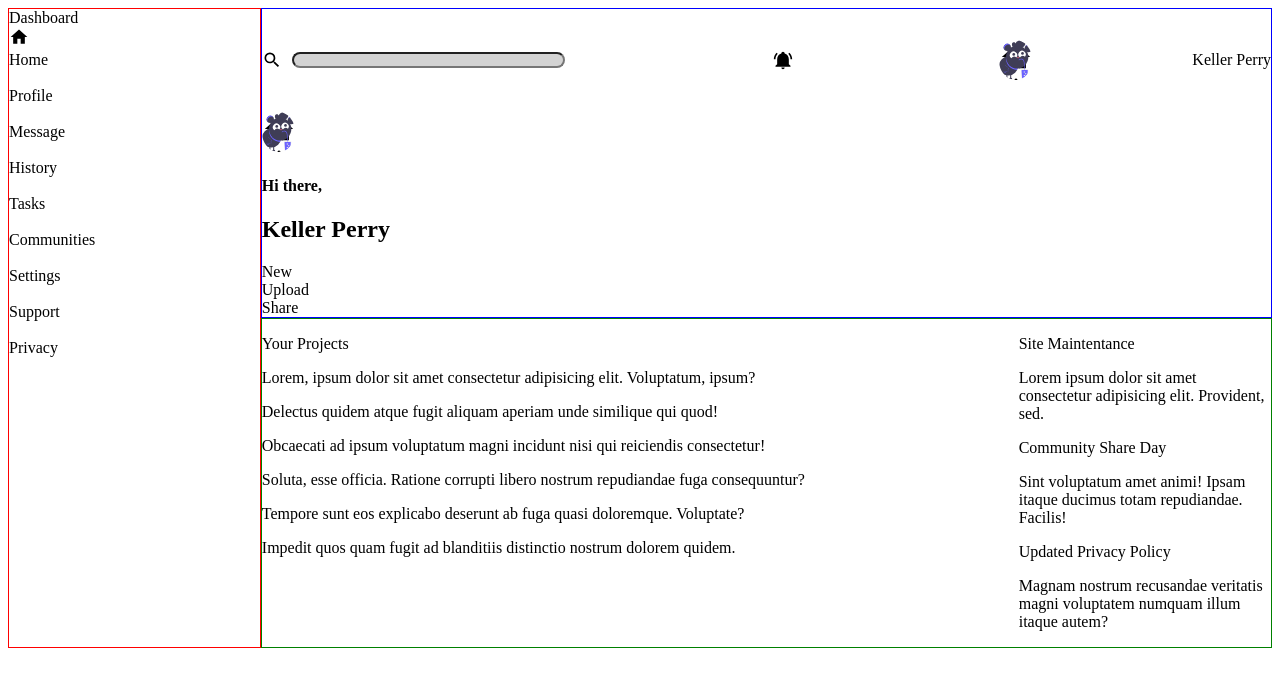
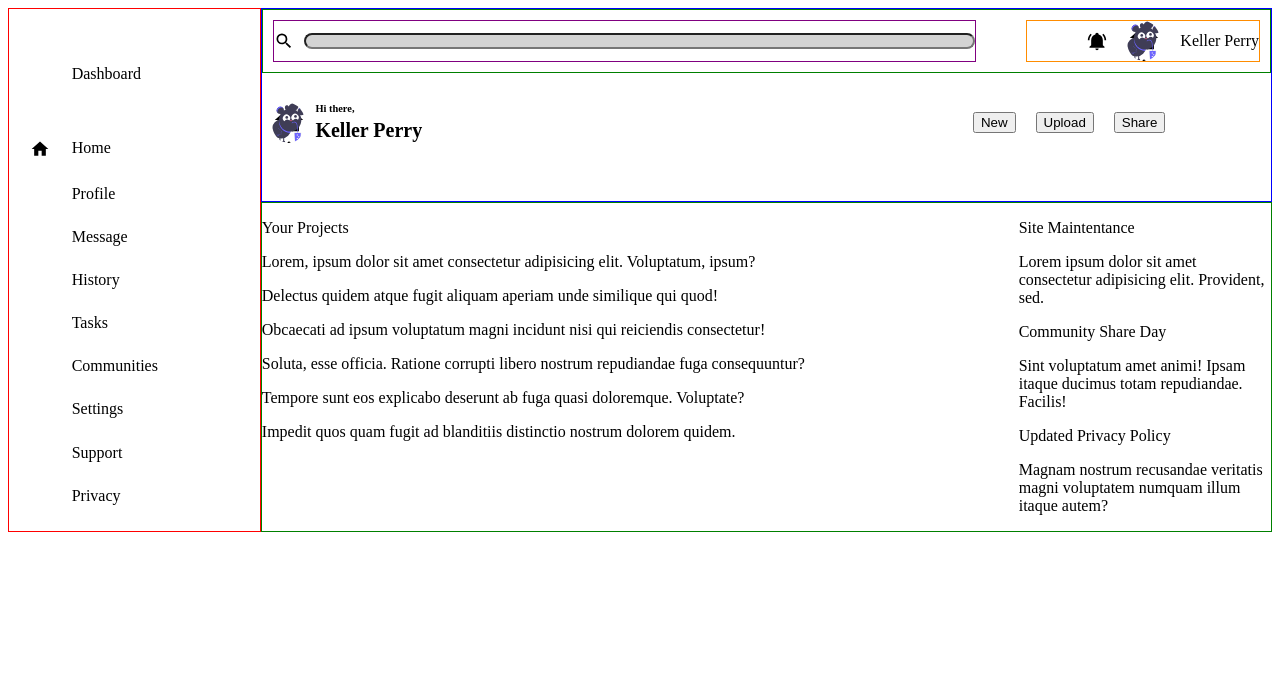
Before and after one commit to kellerperry/admin_dashboard, a plain HTML site: page index.html in a window 1280 px wide. Drawn offline with Linux system fonts and the light colour scheme.

Commit message:
Add header layout and sidebar layout

```diff
--- a/index.html
+++ b/index.html
@@ -9,42 +9,49 @@
 <body>
     <div class="container">
         <div class="sidebar">
-            <div class="logo-placeholder">Dashboard</div>
+                <div class="logo-placeholder">
+                    <img src="" alt="" class="icon">
+                    <div class="dashboard-button">Dashboard</div>
+                </div>
+            <div class="side-actions">
                 <div class="sidebar-actions">
                     <img class="icon" src="images/home.svg" alt="home icon">
-                <div>Home</div>
+                    <div class="action-selection">Home</div>
                 </div>
                 <div class="sidebar-actions">
                     <img class="icon" src="" alt="">
-                <div>Profile</div>
+                    <div class="action-selection">Profile</div>
                 </div>
                 <div class="sidebar-actions">
                     <img class="icon" src="" alt="">
-                <div>Message</div>
+                    <div class="action-selection">Message</div>
                 </div>
                 <div class="sidebar-actions">
                     <img class="icon" src="" alt="">
-                <div>History</div>
+                    <div class="action-selection">History</div>
                 </div>
                 <div class="sidebar-actions">
                     <img class="icon" src="" alt="">
-                <div>Tasks</div>
+                    <div class="action-selection">Tasks</div>
                 </div>
                 <div class="sidebar-actions">
                     <img class="icon" src="" alt="">
-                <div>Communities</div>
+                    <div class="action-selection">Communities</div>
                 </div>
-            <div class="sidebar-actions">
+            </div>
+            <div class="settings">
+                <div class="settings-actions">
                     <img class="icon" src="" alt="">
                     <div>Settings</div>
                 </div>
-            <div class="sidebar-actions">
+                <div class="settings-actions">
                     <img class="icon" src="" alt="">
                     <div>Support</div>
                 </div>
-            <div class="sidebar-actions">
+                <div class="settings-actions">
                     <img class="icon" src="" alt="">
                     <div>Privacy</div>
+                </div>
             </div>
         </div>
         <div class="header">
@@ -60,14 +67,18 @@
                 </div>
             </div>
             <div class="header-bottom">
+                <div class="user-welcome">
                     <img src="images/refreshing_beverage.svg" alt="user image" class="profile-image big">
                     <div class="welcome">
                         <h4>Hi there,</h4>
                         <h2>Keller Perry</h2>
                     </div>
-                <div class="content-button">New</div>
-                <div class="content-button">Upload</div>
-                <div class="content-button">Share</div>
+                </div>
+                <div class="content-button-section">
+                    <button class="content-button">New</button>
+                    <button class="content-button">Upload</button>
+                    <button class="content-button">Share</button>
+                </div>
             </div>
 
         </div>
--- a/style.css
+++ b/style.css
@@ -1,15 +1,36 @@
 .container {
     display: grid;
     grid-template-columns: 1fr 4fr;
+    grid-template-rows: auto 3fr;
 }
 
 .sidebar {
     border: 1px red solid;
     grid-row: 1 / 3;
+    display: grid;
+    grid-template-rows: 1fr 2fr 1fr;
+    gap: ;
+}
+
+.logo-placeholder,
+.sidebar-actions,
+.settings-actions {
+    display: grid;
+    grid-template-columns: 1fr 3fr;
+}
+
+.side-actions,
+.settings {
+    display: grid;
+}
+
+.logo-placeholder {
+    align-items: center;
 }
 
 .icon {
     max-height: 20px;
+    justify-self: center;
 }
 
 .header {
@@ -20,13 +41,18 @@
 
 .header-top {
     display: grid;
-    grid-template-columns: minmax(120px, 30%) 1fr;
+    grid-template-columns: 3fr minmax(175px, 1fr);
+    padding: 10px;
+    gap: 50px;
+    border: solid green 1px;
 }
+
 
 .search {
     display: flex;
     align-items: center;
     gap: 10px;
+    border: solid 1px purple;
 }
 
 .search-bar {
@@ -38,11 +64,45 @@
 }
 
 .account-buttons {
+    display: flex;
+    justify-content: end;
+    align-items: center;
+    gap: 20px;
+    border: solid 1px darkorange;
+}
+
+.header-bottom {
     display: grid;
-    grid-template-columns: repeat(3, 1fr);
+    grid-template-columns: 3fr 2fr;
+    max-height: 100px;
+}
+
+.user-welcome,
+.content-button-section {
+    display: flex;
     align-items: center;
-    justify-items: end;
+}
+
+.user-welcome {
     gap: 10px;
+    justify-content: start;
+    padding-left: 10px;
+}
+
+.welcome h4 {
+    font-size: .65rem;
+    margin: 0;
+    padding: 0;
+}
+.welcome h2 {
+    font-size: 1.25rem;
+    margin: 0;
+    padding-top: 5px;
+}
+
+.content-button-section {
+    gap: 20px;
+    justify-content: center;
 }
 
 .main-content {
```
Lines whose indentation alone changed are shown as unchanged.
